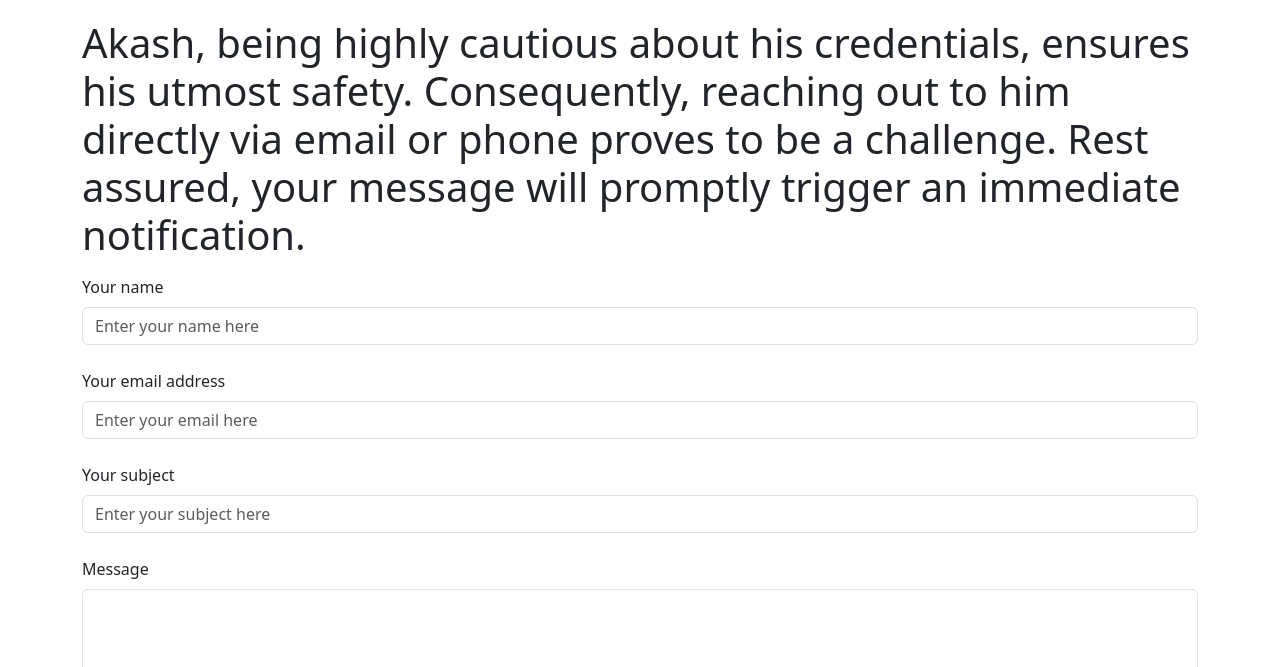
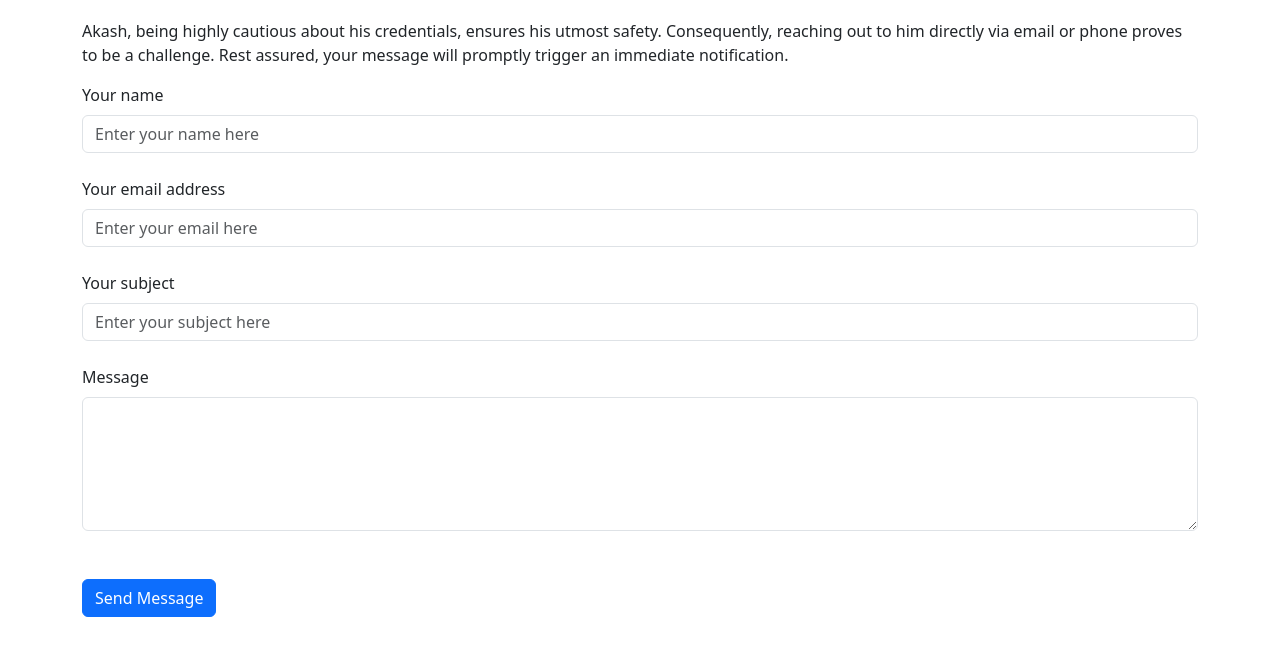
Before and after one commit to Akash-1gif/akashX, a plain HTML site: page contact.html in a window 1280 px wide. Shown: the part 133-800 px from the top of the page. Drawn offline with nearby package versions, Linux system fonts and the light colour scheme.

Commit message:
Update contact.html

```diff
--- a/contact.html
+++ b/contact.html
@@ -28,7 +28,7 @@
       </nav>
       <div class="container my-4">
         <h1 class="display-6 my-4">Contact Akash:</h1>
-        <p class="display-6">Akash, being highly cautious about his credentials, ensures his utmost safety. Consequently, reaching out to him directly via email or phone proves to be a challenge. Rest assured, your message will promptly trigger an immediate notification.</p>
+        <p>Akash, being highly cautious about his credentials, ensures his utmost safety. Consequently, reaching out to him directly via email or phone proves to be a challenge. Rest assured, your message will promptly trigger an immediate notification.</p>
         <div class="mb-3 my-2">
           <label for="inputName" class="form-label">Your name</label>
           <input type="text" class="form-control mb-4" id="inputName" placeholder="Enter your name here ">
```
